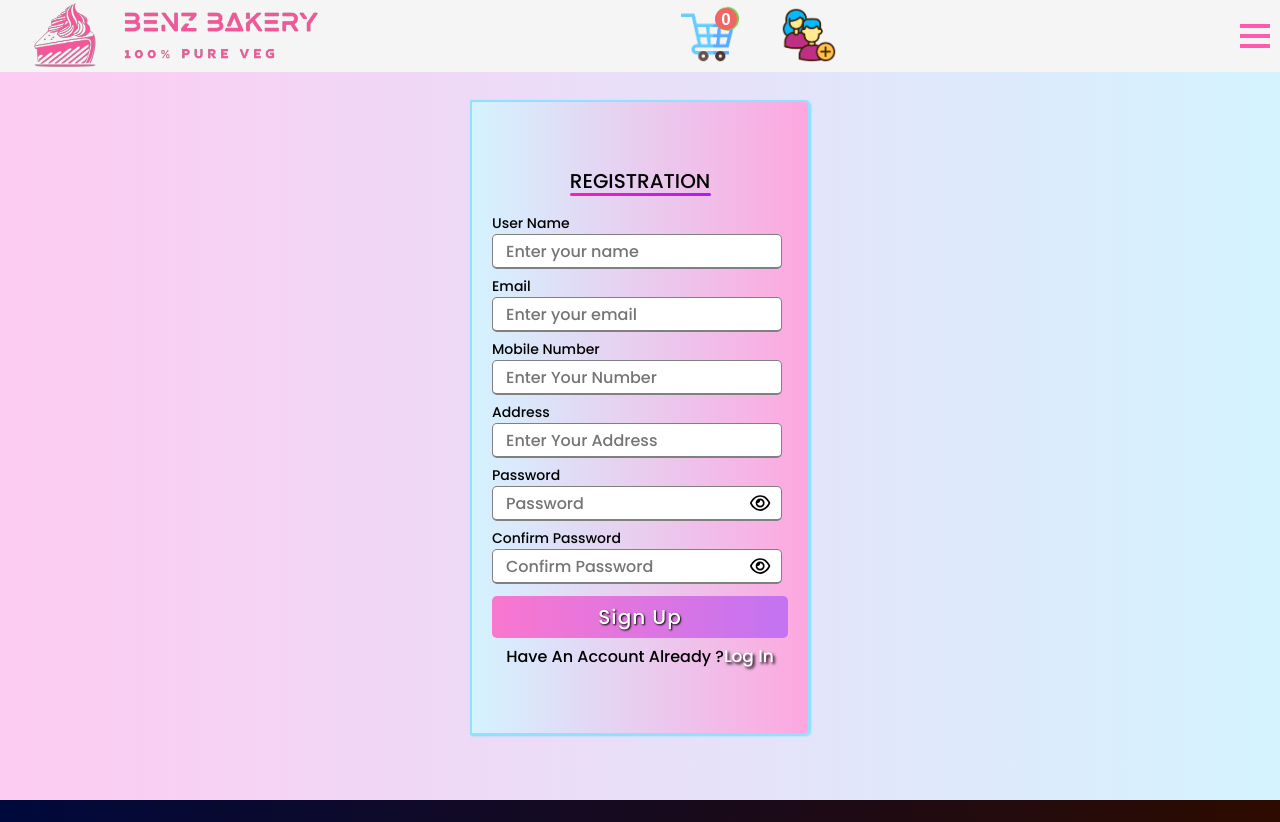
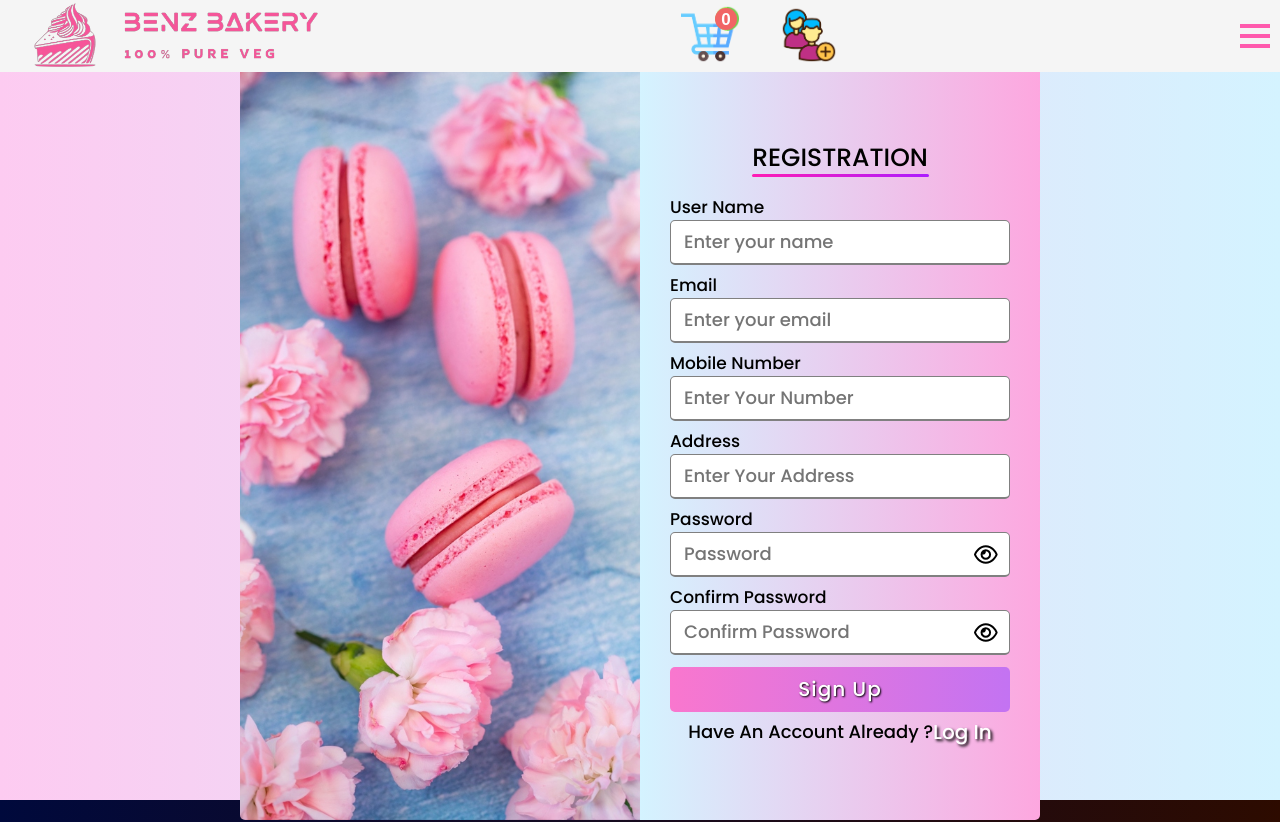
Before and after one commit to akashyadav2000/benzbakery-web-app, a React (Vite) app: page /benzbakery-web-app/Signup in a window 1280 px wide. Shown: the top 822 px of the page. Built offline with nearby package versions, Linux system fonts and the light colour scheme; a web font is replaced by a local one.

Commit message:
flickring issue solve 8

```diff
--- a/src/components/Login/Login.css
+++ b/src/components/Login/Login.css
@@ -6,24 +6,34 @@
   align-items: center;
   height: 100vh;
   /* width: 400px; */
-  padding-top: 5px;
+  padding-top: 75px;
   width: 100vw;
   background: linear-gradient(to top, #fdcbf1, #d4f3ff);
   /*flex-wrap: wrap;*/
 }
 
 .login-image-container {
-  display: none;
+  width: 400px;
+  height: 620px;
+  background-color: hotpink;
+  border-top-left-radius: 5px;
+  border-bottom-left-radius: 5px;
+  transition: all 0.5s ease-in-out;
+}
+
+.login-image-container img {
+  height: 100%;
+  width: 100%;
+  object-fit: cover;
+  border-top-left-radius: 5px;
+  border-bottom-left-radius: 5px;
 }
 
 .login-form-container {
   display: flex;
   align-items: center;
-  justify-content: center;
-  width: 340px;
-  height: 450px;
-  border: 2px solid #92e0ff;
-  box-shadow: 1px 1px 2px #7fdbff;
+  width: 400px;
+  height: 620px;
   background: linear-gradient(to bottom, #fda7df, #d4f3ff);
   padding: 25px 30px;
   border-top-right-radius: 5px;
@@ -35,7 +45,7 @@
   font-family: "Poppins", sans-serif;
   /* margin-top: 115px; */
   margin-bottom: 20px;
-  font-size: 23px;
+  font-size: 25px;
   font-weight: 500;
   text-align: center;
   position: relative;
@@ -48,7 +58,7 @@
   /* left: 0; */
   bottom: 0;
   height: 3px;
-  width: 69.3px;
+  width: 75px;
   border-radius: 5px;
   background: linear-gradient(to right, #ff1db4, #ac1dff);
 }
@@ -60,17 +70,17 @@
 .login-details {
   font-family: "Poppins", sans-serif;
   font-weight: 500;
-  font-size: 18px;
+  font-size: 19px;
   margin-bottom: 3px;
   cursor: default;
 }
 
 .login-text-box {
   font-family: "Poppins", sans-serif;
-  height: 42px;
-  width: 300px;
+  height: 45px;
+  width: 340px;
   outline: none;
-  font-size: 16px;
+  font-size: 18px;
   border-radius: 5px;
   padding-inline: 13px;
   border: 1px solid #ccc;
@@ -82,20 +92,20 @@
 }
 
 .login-text-box:focus-visible {
-  transform: scale(103%);
+  transform: scale(105%);
   border-color: #9b59b6;
 }
 .login-pass-box {
-  padding-right: 13.6%;
+  padding-right: 12.7%;
 }
 
 .login-password-eye {
   position: absolute;
   display: flex;
-  margin-top: -52px;
-  margin-left: 265px;
+  margin-top: -54px;
+  margin-left: 304px;
   cursor: pointer;
-  font-size: 20px;
+  font-size: 21px;
 }
 
 .login-error-messages {
@@ -125,7 +135,7 @@
 }
 
 .login-btn:hover {
-  transform: scale(103%);
+  transform: scale(105%);
   text-shadow: 1px 1px 2px rgb(255, 255, 255);
   background: linear-gradient(to right, #ff1db4, #ac1dff);
   color: #000000;
@@ -188,7 +198,79 @@
   font-size: 16.7px;
 }
 
+@media only screen and (max-width: 840px) {
+  .login-image-container {
+    display: none;
+  }
+
+  .login-form-container {
+    /* min-height: 100%; */
+    width: 390px;
+    padding: 25px 27px;
+    border: 2px solid #92e0ff;
+    /* box-shadow: 1px 1px 15px #7fdbff; */
+  }
+
+  /* .login-error-messages {
+    color: rgb(0, 0, 0);
+    text-shadow: 0px 1px 1px rgb(255, 5, 5);
+  } */
+
+  .login-text-box {
+    width: 332px;
+  }
+  .login-pass-box {
+    padding-right: 13.5%;
+  }
+
+  .login-password-eye {
+    margin-left: 296px;
+  }
+}
+
 @media only screen and (max-width: 460px) {
+  .login-form-container {
+    display: flex;
+    justify-content: center;
+    width: 340px;
+    height: 450px;
+    padding-top: 20px;
+  }
+
+  .login-container {
+    padding-top: 5px;
+  }
+
+  .login-title {
+    font-size: 23px;
+  }
+
+  .login-title:before {
+    width: 69.3px;
+  }
+
+  .login-text-box {
+    width: 300px;
+    font-size: 16px;
+    height: 42px;
+  }
+
+  .login-text-box:focus-visible {
+    transform: scale(103%);
+  }
+
+  .login-details {
+    font-size: 18px;
+  }
+
+  .login-btn:hover {
+    transform: scale(103%);
+  }
+
+  .login-pass-box {
+    padding-right: 13.6%;
+  }
+
   .login-password-eye {
     margin-left: 265px;
     margin-top: -52px;
--- a/src/components/Signup/Signup.css
+++ b/src/components/Signup/Signup.css
@@ -7,27 +7,38 @@
   height: 100vh;
   /* width: 400px; */
   width: 100vw;
-  padding-top: 35px;
+  padding-top: 85px;
   /* margin: auto; */
   background: linear-gradient(to right, #fdcbf1, #d4f3ff);
   /* flex-wrap: wrap; */
 }
 
 .signup-image-container {
-  display: none;
+  width: 400px;
+  height: 755px;
+  /* flex: 1 1 20rem; */
+  border-top-left-radius: 5px;
+  border-bottom-left-radius: 5px;
+  transition: all 0.5s ease-in-out;
+}
+
+.signup-image-container img {
+  height: 100%;
+  width: 100%;
+  object-fit: cover;
+  border-top-left-radius: 5px;
+  border-bottom-left-radius: 5px;
 }
 
 .signup-form-container {
   /* position:relative; */
-  display: flex;
+  display: grid;
   justify-content: center;
   align-items: center;
-  width: 340px;
-  height: 635px;
-  border: 2px solid #92e0ff;
-  box-shadow: 1px 1px 2px #7fdbff;
+  width: 400px;
+  height: 755px;
   background: linear-gradient(to left, #fda7df, #d4f3ff);
-  padding: 5px 20px;
+  padding: 5px 30px;
   border-top-right-radius: 5px;
   border-bottom-right-radius: 5px;
   transition: all 0.5s ease-in-out;
@@ -37,7 +48,7 @@
   font-family: "Poppins", sans-serif;
   /* margin-top: 0px; */
   text-align: center;
-  font-size: 20px;
+  font-size: 25px;
   font-weight: 500;
   position: relative;
   cursor: default;
@@ -49,7 +60,7 @@
   /* left: 0; */
   bottom: 0;
   height: 3px;
-  width: 141.2px;
+  width: 177px;
   border-radius: 5px;
   background: linear-gradient(to right, #ff1db4, #ac1dff);
 }
@@ -65,15 +76,15 @@
   font-weight: 500;
   margin-bottom: 3px;
   cursor: default;
-  font-size: 14px;
+  font-size: 17px;
 }
 
 .signup-text-box {
   font-family: "Poppins", sans-serif;
-  height: 35px;
-  width: 290px;
+  height: 45px;
+  width: 340px;
   outline: none;
-  font-size: 16px;
+  font-size: 18px;
   border-radius: 5px;
   padding-inline: 13px;
   background-color: white;
@@ -98,21 +109,21 @@ input[type="text"]::-webkit-outer-spin-button {
 }
 
 .signup-text-box:focus-visible {
-  transform: scale(103%);
+  transform: scale(105%);
   border-color: #9b59b6;
 }
 
 .signup-pass-box {
-  padding-right: 13.7%;
+  padding-right: 12.7%;
 }
 
 .signup-password-eye {
   position: absolute;
   display: flex;
-  margin-top: -34px;
-  margin-left: 258px;
+  margin-top: -40px;
+  margin-left: 304px;
   cursor: pointer;
-  font-size: 18px;
+  font-size: 21px;
 }
 
 .signup-error-messages {
@@ -120,7 +131,6 @@ input[type="text"]::-webkit-outer-spin-button {
   margin-bottom: 7px;
   margin-left: 5px;
   font-weight: 500;
-  font-size: 13px;
   color: rgb(255, 0, 0);
 }
 
@@ -128,7 +138,7 @@ input[type="text"]::-webkit-outer-spin-button {
   font-family: "Poppins", sans-serif;
   margin-top: 5px;
   margin-bottom: 5px;
-  height: 42px;
+  height: 45px;
   width: 100%;
   border-radius: 5px;
   border: none;
@@ -143,7 +153,7 @@ input[type="text"]::-webkit-outer-spin-button {
 }
 
 .signup-btn:hover {
-  transform: scale(103%);
+  transform: scale(105%);
   text-shadow: 1px 1px 2px rgb(255, 255, 255);
   background: linear-gradient(to left, #ff1db4, #ac1dff);
   color: #000000;
@@ -157,7 +167,7 @@ input[type="text"]::-webkit-outer-spin-button {
   align-items: center;
   cursor: default;
   color: #000000;
-  font-size: 16px;
+  font-size: 18px;
   font-weight: 500;
 }
 
@@ -169,7 +179,7 @@ input[type="text"]::-webkit-outer-spin-button {
   font-weight: 500;
   color: white;
   text-shadow: 2px 2px 3px black;
-  font-size: 17px;
+  font-size: 20px;
 }
 
 .login-link:hover {
@@ -186,3 +196,98 @@ input[type="text"]::-webkit-outer-spin-button {
   position: absolute;
   font-size: 16.1px;
 }
+
+@media only screen and (max-width: 820px) {
+  .signup-image-container {
+    display: none;
+  }
+
+  .signup-form-container {
+    /* min-height: 100%; */
+    height: 83vh;
+    width: 380px;
+    border: 2px solid #92e0ff;
+    /* box-shadow: 1px 1px 15px #7fdbff; */
+  }
+
+  /* .signup-error-messages {
+    color: rgb(0, 0, 0);
+    text-shadow: 0px 1px 1px rgb(255, 5, 5);
+  } */
+
+  .signup-text-box {
+    width: 320px;
+  }
+
+  .signup-pass-box {
+    padding-right: 12.6%;
+  }
+
+  .signup-password-eye {
+    margin-left: 286px;
+  }
+}
+
+@media only screen and (max-width: 460px) {
+  .signup-title {
+    font-size: 20px;
+  }
+
+  .signup-title::before {
+    width: 141.2px;
+  }
+
+  .signup-text-box {
+    height: 35px;
+    width: 290px;
+    font-size: 16px;
+  }
+
+  .signup-text-box:focus-visible {
+    transform: scale(103%);
+  }
+
+  .signup-btn {
+    height: 42px;
+  }
+
+  .signup-btn:hover {
+    transform: scale(103%);
+  }
+
+  .signup-container {
+    padding-top: 35px;
+  }
+
+  .signup-form-container {
+    width: 330px;
+    height: 635px;
+    padding: 5px 20px;
+  }
+
+  .signup-details {
+    font-size: 14px;
+  }
+
+  .signup-error-messages {
+    font-size: 13px;
+  }
+
+  .login-line {
+    font-size: 16px;
+  }
+
+  .login-link {
+    font-size: 17px;
+  }
+
+  .signup-pass-box {
+    padding-right: 13.7%;
+  }
+
+  .signup-password-eye {
+    margin-left: 258px;
+    margin-top: -34px;
+    font-size: 18px;
+  }
+}
```
